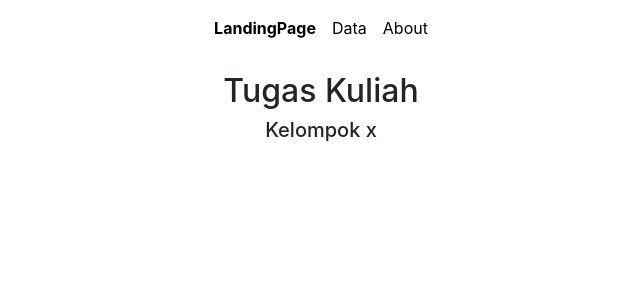
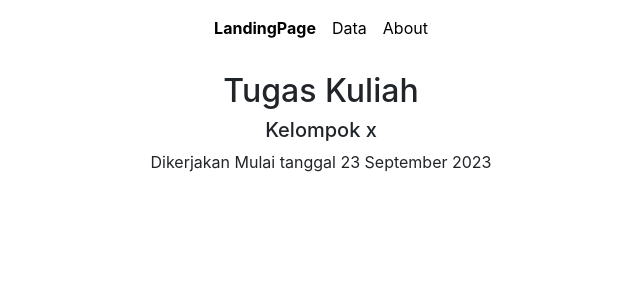
Before and after one commit to Bantas93/vigenesia-student-assignments., a React (Create React App) app: page / in a window 1280 px wide. Shown: the top 300 px of the page, without its empty margins (319-959 px from the left). Built offline with nearby package versions, Linux system fonts and the light colour scheme.

Commit message:
Update Code

```diff
--- a/src/Components/Dashboard.js
+++ b/src/Components/Dashboard.js
@@ -3,6 +3,7 @@ const Dashboard = () => {
     <div className="container text-center">
       <h2 className="mt-3">Tugas Kuliah</h2>
       <h5>Kelompok x</h5>
+      <p>Dikerjakan Mulai tanggal 23 September 2023</p>
     </div>
   );
 };
```
